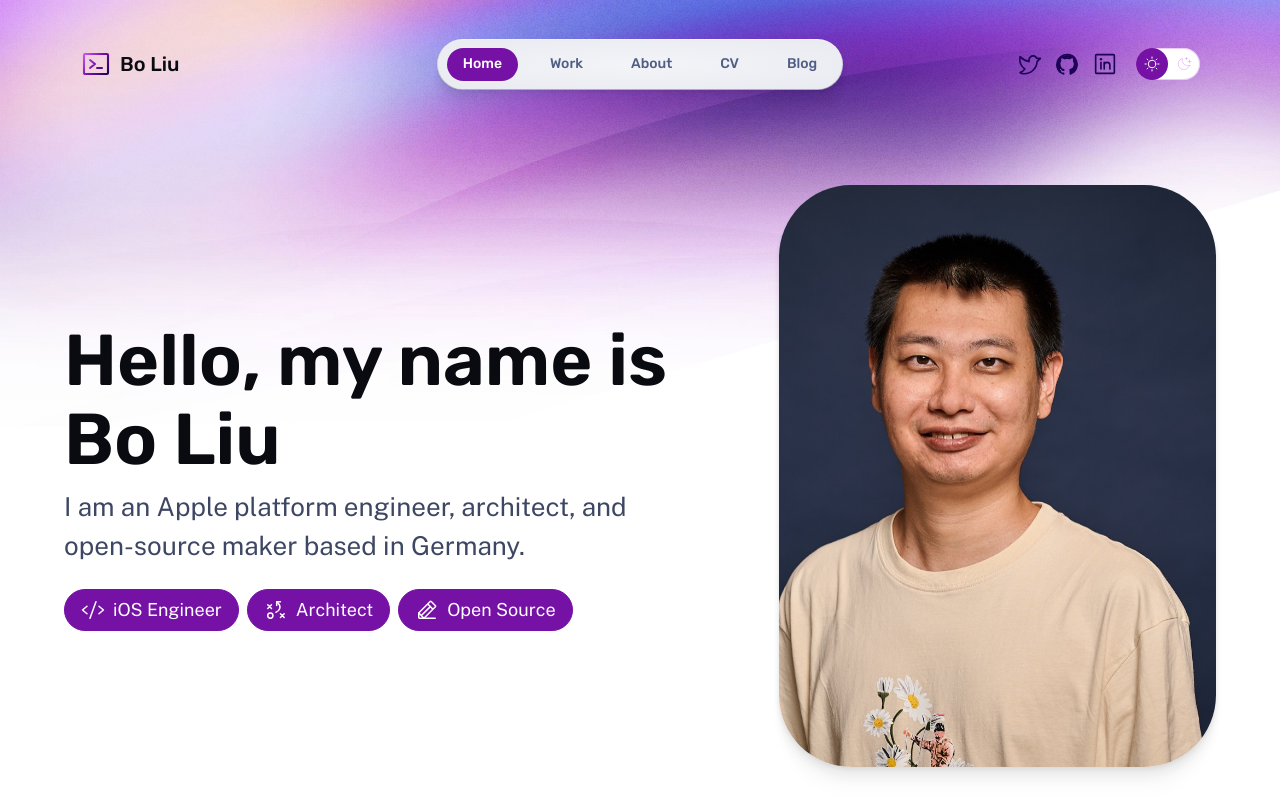
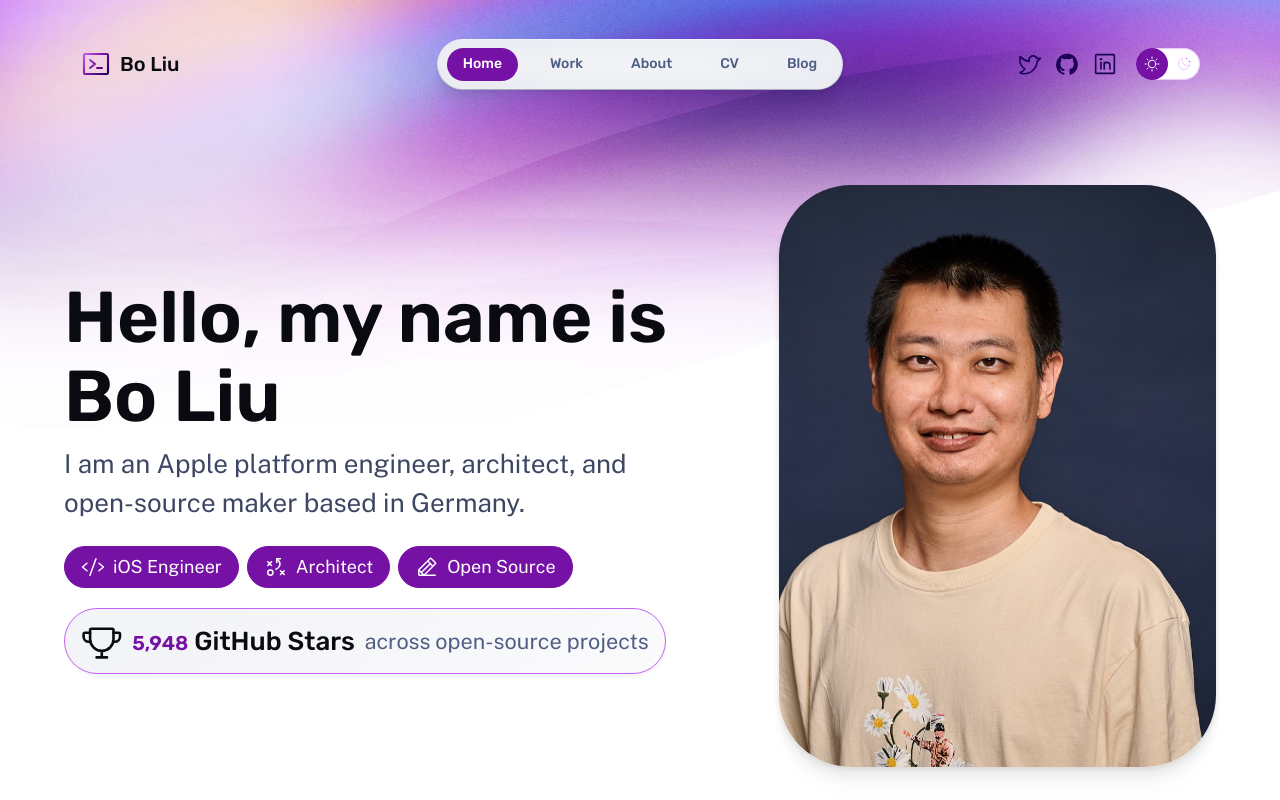
Before and after one commit to jacklandrin/jacklandrin.github.io, an Astro site: page / in a window 1280 px wide. Shown: the top 800 px of the page. Built offline with nearby package versions, Linux system fonts and the light colour scheme; Astro itself is replaced by a stand-in of ours.

Commit message:
Highlight GitHub stars on homepage

```diff
--- a/src/pages/index.astro
+++ b/src/pages/index.astro
@@ -36,6 +36,11 @@ const projects = (await getCollection('work'))
 						<Pill><Icon icon="strategy" size="1.33em" /> Architect</Pill>
 						<Pill><Icon icon="pencil-line" size="1.33em" /> Open Source</Pill>
 					</div>
+					<a class="github-stars" href="https://github.com/jacklandrin" target="_blank" rel="noreferrer">
+						<Icon icon="trophy" size="1.6em" />
+						<span><strong>5,948</strong> GitHub Stars</span>
+						<small>across open-source projects</small>
+					</a>
 				</Hero>
 
 				<img
@@ -125,6 +130,38 @@ const projects = (await getCollection('work'))
 		display: none;
 	}
 
+	.github-stars {
+		display: inline-flex;
+		width: fit-content;
+		align-items: center;
+		gap: 0.6rem;
+		padding: 0.7rem 1rem;
+		border: 1px solid var(--accent-light);
+		border-radius: 999px;
+		color: var(--gray-0);
+		background: var(--gradient-subtle);
+		box-shadow: var(--shadow-sm);
+		font-family: var(--font-brand);
+		text-decoration: none;
+		transition: transform var(--theme-transition), box-shadow var(--theme-transition);
+	}
+
+	.github-stars strong {
+		color: var(--accent-regular);
+		font-size: var(--text-lg);
+	}
+
+	.github-stars small {
+		color: var(--gray-300);
+		font-family: var(--font-body);
+	}
+
+	.github-stars:hover,
+	.github-stars:focus {
+		transform: translateY(-2px);
+		box-shadow: var(--shadow-md);
+	}
+
 	.hero img {
 		aspect-ratio: 5 / 4;
 		object-fit: cover;
@@ -145,6 +182,10 @@ const projects = (await getCollection('work'))
 			margin-top: 0.5rem;
 			display: flex;
 			gap: 0.5rem;
+		}
+
+		.github-stars {
+			margin-top: 0.25rem;
 		}
 
 		.hero img {
```
